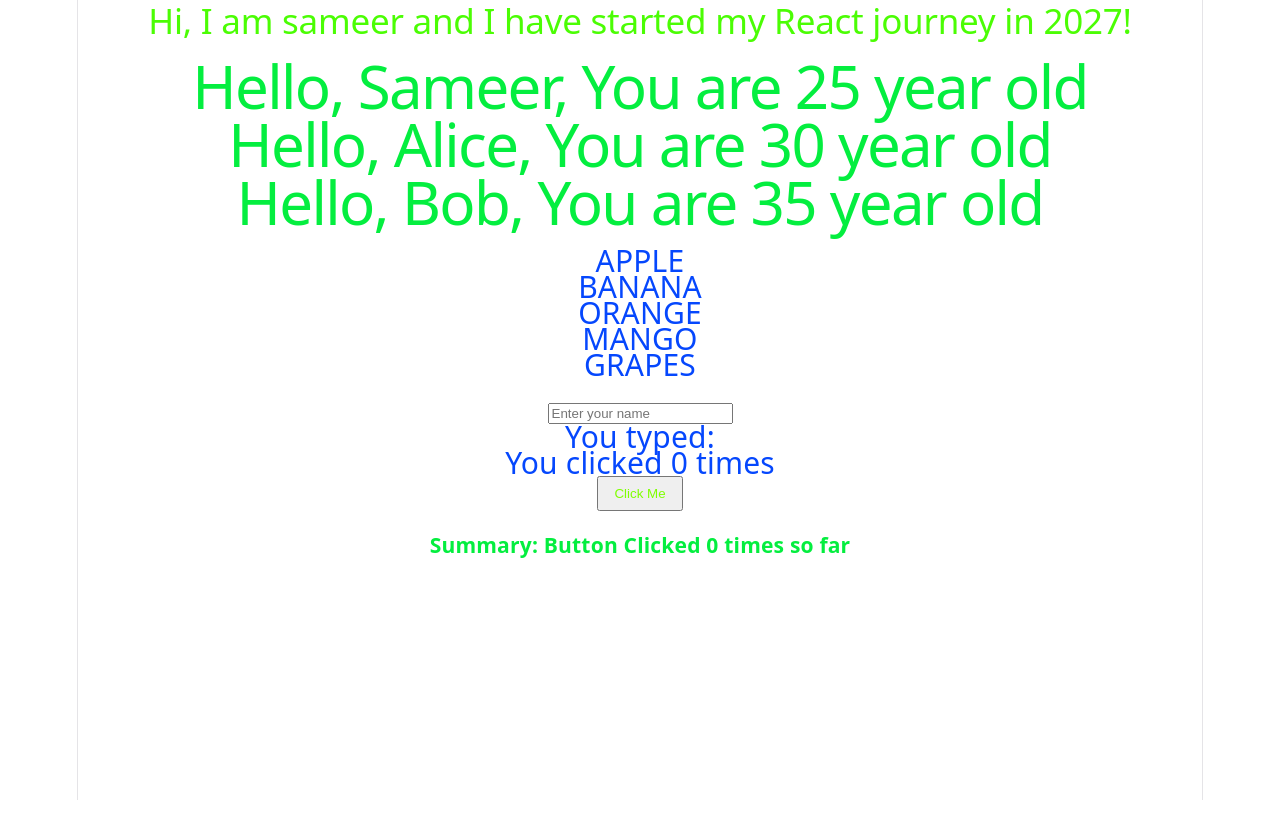
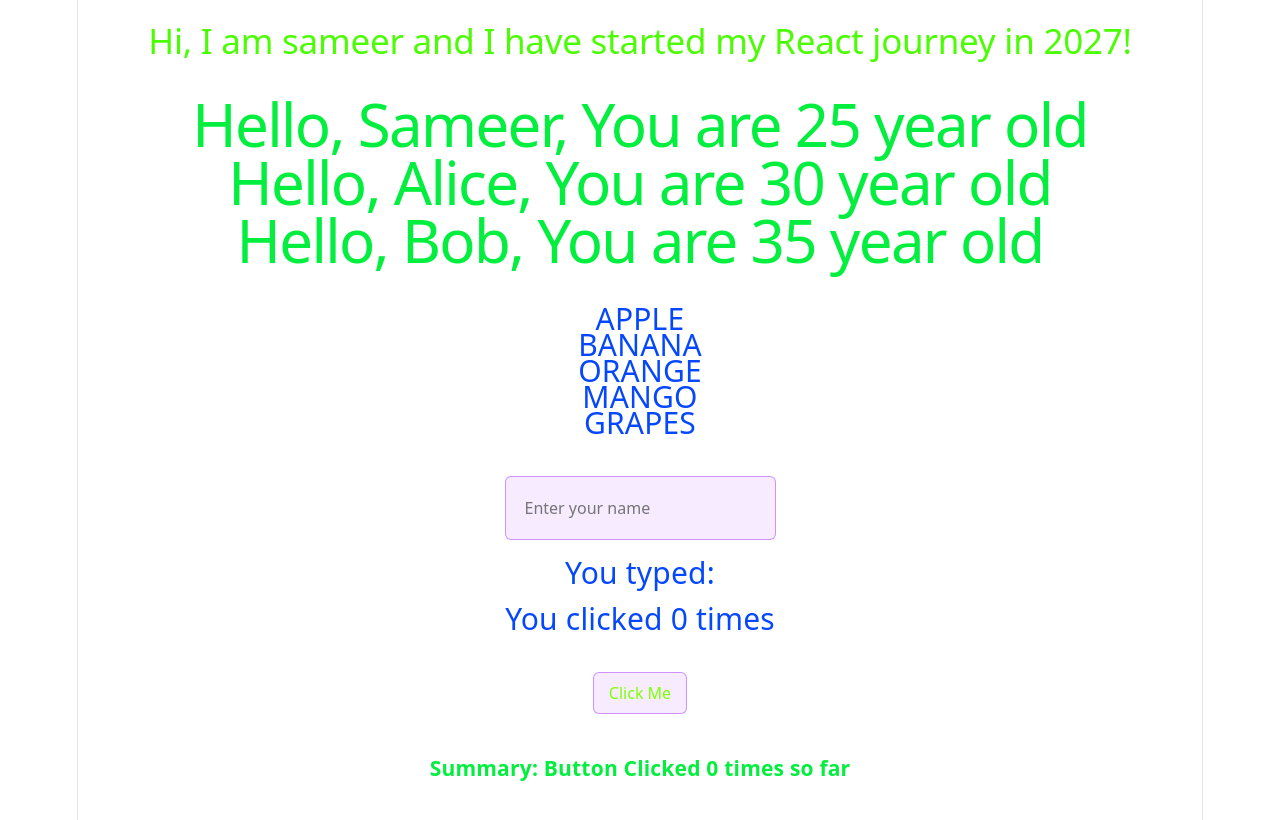
Before and after one commit to Okasha00/React-Demos, a React (Vite) app: page / in a window 1280 px wide. Shown: the top 820 px of the page. Built offline with nearby package versions, Linux system fonts and the light colour scheme.

Commit message:
Updated index.css

```diff
--- a/src/App.jsx
+++ b/src/App.jsx
@@ -6,6 +6,8 @@ import PeopleList from './PeopleList';
 import FruitList from './FruitList';
 import NameInput from './NameInput';
 import Summary from './Summary';
+
+
 
 function App() {
 
--- a/src/index.css
+++ b/src/index.css
@@ -111,3 +111,41 @@ code {
   padding: 4px 8px;
   background: var(--code-bg);
 }
+
+div {
+  box-sizing: border-box;
+  padding: 10px ;
+}
+
+button {
+  font-family: var(--sans);
+  font-size: 16px;
+  line-height: 150%;
+  color: var(--text-h);
+  background: var(--accent-bg);
+  border: 1px solid var(--accent-border);
+  border-radius: 6px;
+  padding: 19px 19px;
+  cursor: pointer;
+}
+
+input {
+  font-family: var(--sans);
+  font-size: 16px;
+  line-height: 150%;
+  color: var(--text-h);
+  background: var(--accent-bg);
+  border: 1px solid var(--accent-border);
+  border-radius: 6px;
+  padding: 19px 19px;
+  color:chartreuse;
+  margin-bottom: 20px;
+}
+input {
+  margin-bottom: 20px;
+}
+
+
+button {
+  margin-top: 40px;
+}
```
